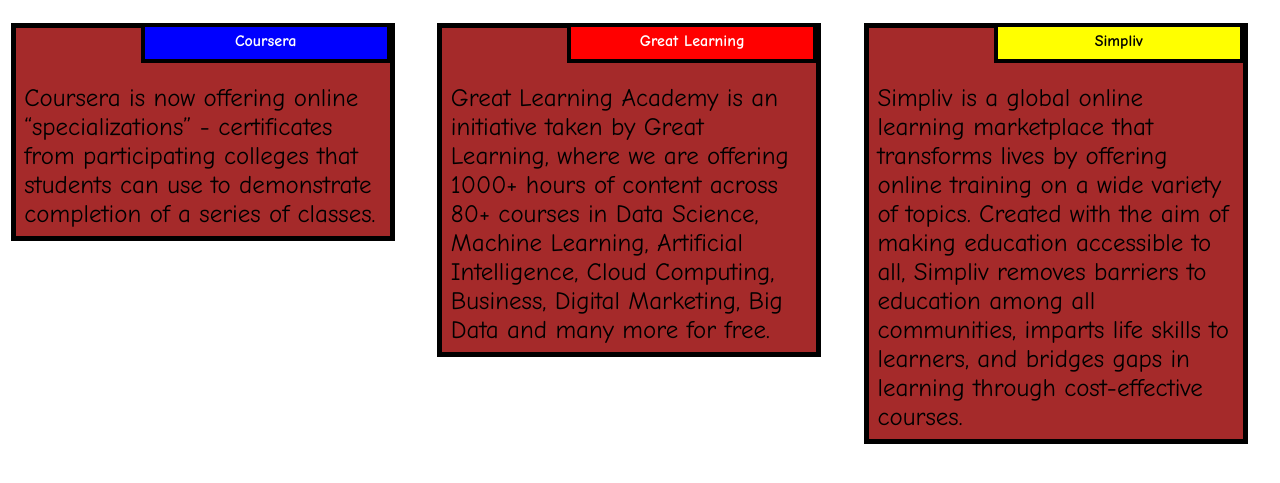
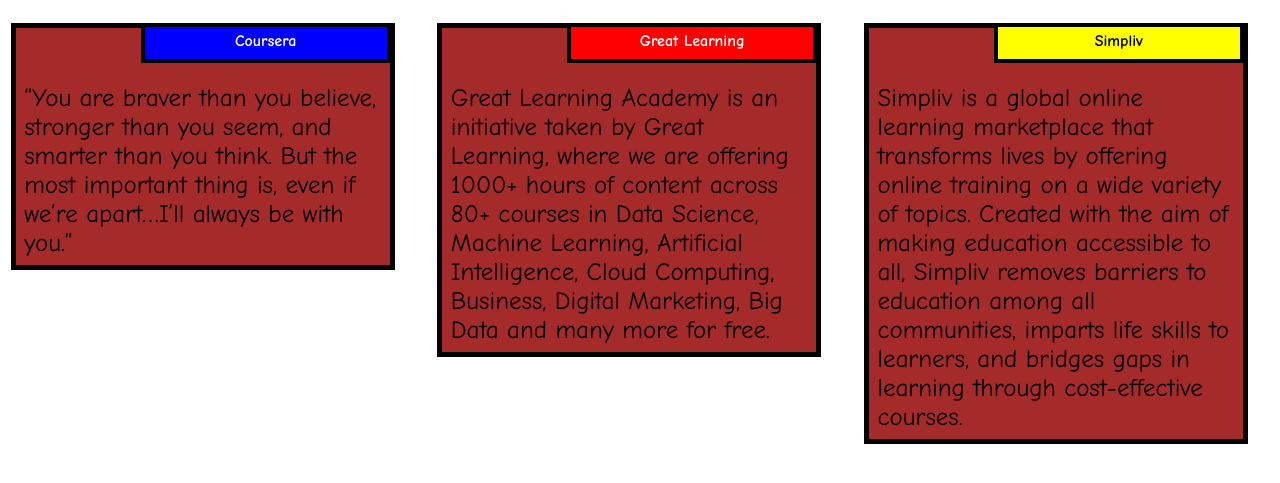
Before and after one commit to chazmedina/Solution-Mod-2, a plain HTML site: page index.html in a window 1280 px wide. Shown: the part 61-544 px from the top of the page. Drawn offline with Linux system fonts and the light colour scheme.

Commit message:
Update index.html

```diff
--- a/index.html
+++ b/index.html
@@ -14,7 +14,7 @@
   <div class="col-lg-4 col-md-6 col-sm-12">
   	<div class="box">
   		<p class="content-name name1">Coursera</p>
-  		<p class="content">Coursera is now offering online “specializations” - certificates from participating colleges that students can use to demonstrate completion of a series of classes.
+  		<p class="content">“You are braver than you believe, stronger than you seem, and smarter than you think. But the most important thing is, even if we’re apart…I’ll always be with you.”
 </p>
   	</div>
   </div>
```
